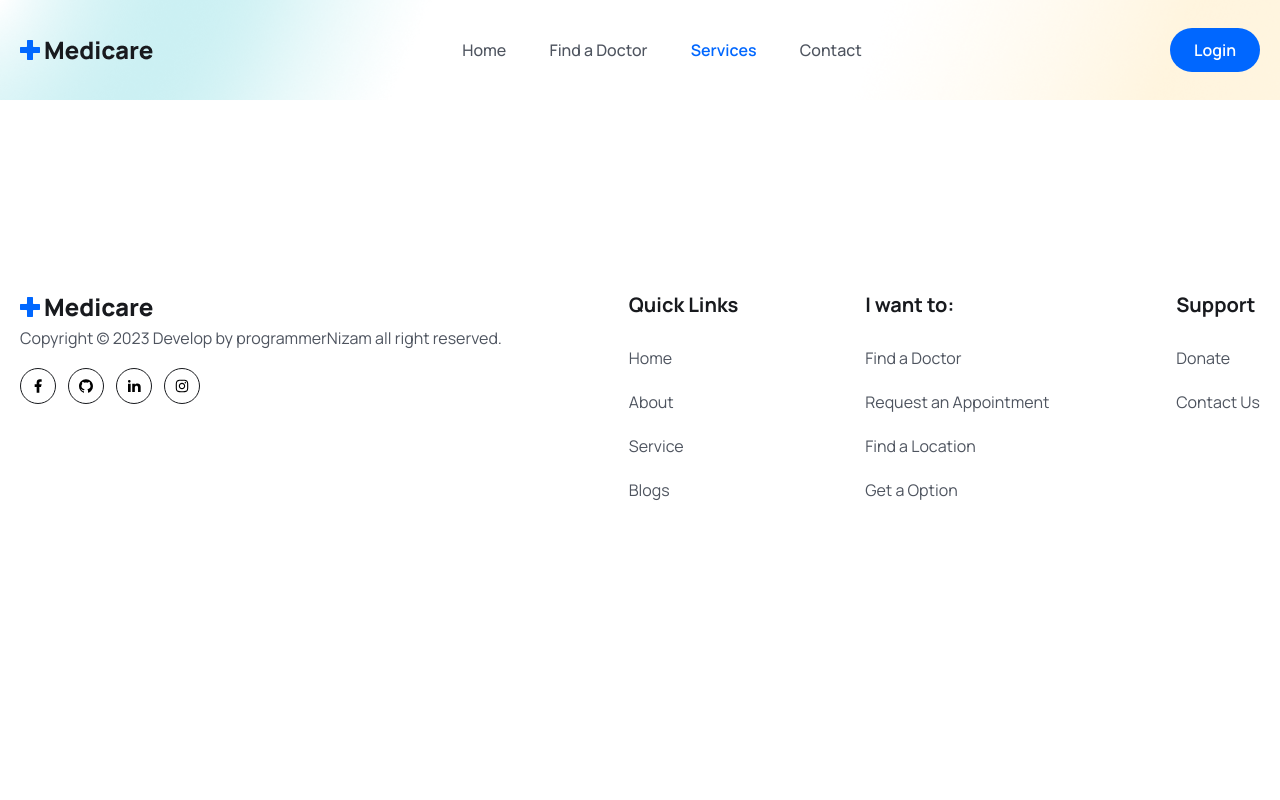
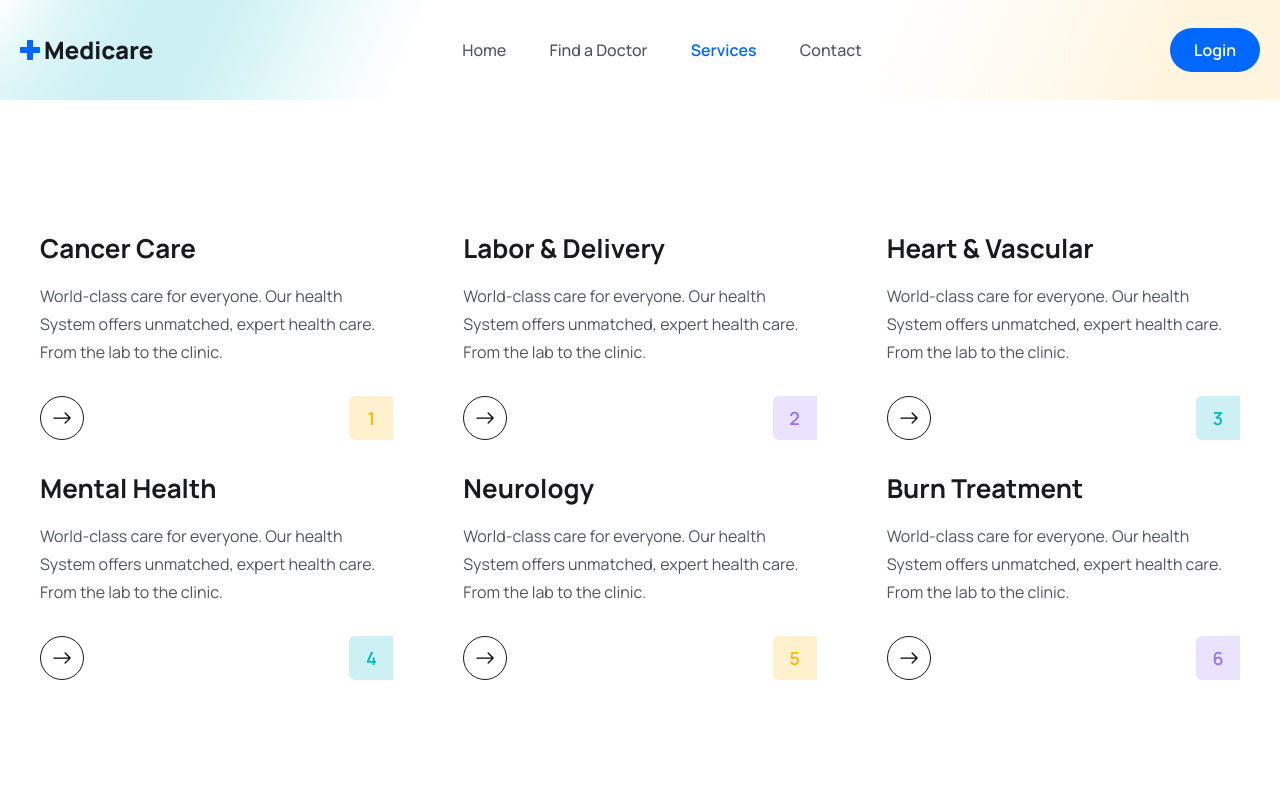
Before and after one commit to programmernizam/medicare, a React (Vite) app: page /services in a window 1280 px wide. Shown: the top 800 px of the page. Built offline with nearby package versions, Linux system fonts and the light colour scheme.

Commit message:
Service page completed v1

```diff
--- a/src/pages/Services.jsx
+++ b/src/pages/Services.jsx
@@ -1,7 +1,16 @@
+import services from "../assets/data/services";
+import ServiceCard from "../components/Services/ServiceCard";
+
 const Services = () => {
   return (
     <section>
-      <div className="container"></div>
+      <div className="container">
+        <div className="grid grid-cols-1 md:grid-cols-2 lg:grid-cols-3 gap-5 lg:gap-[30px] mt-[30px] lg:mt-[55px]">
+          {services.map((item, index) => (
+            <ServiceCard key={index} item={item} index={index} />
+          ))}
+        </div>
+      </div>
     </section>
   );
 };
```
